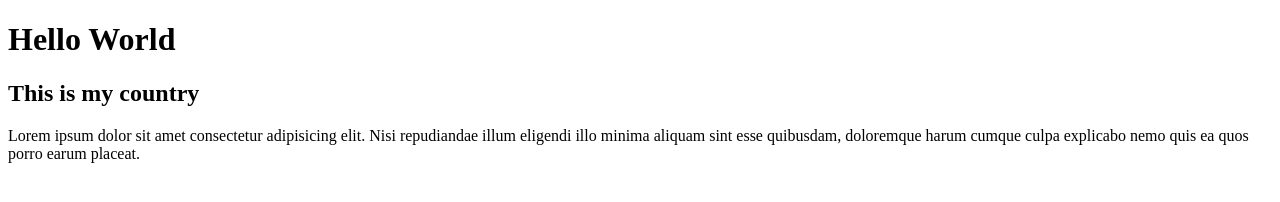
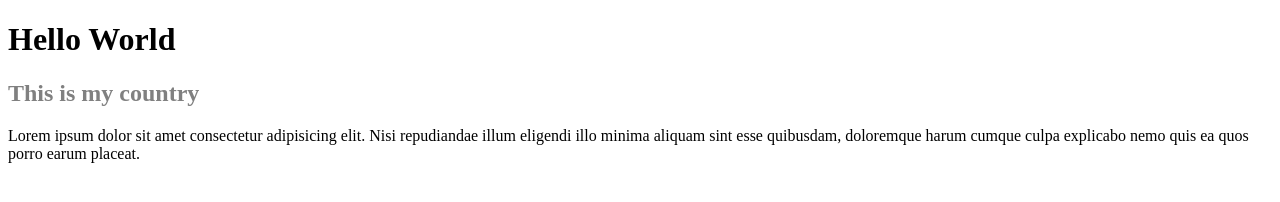
Before and after one commit to mukhtarillaharsyad/collaboration, a plain HTML site: page index.html in a window 1280 px wide. Drawn offline with Linux system fonts and the light colour scheme.

Commit message:
mengubah warna h2

```diff
--- a/index.html
+++ b/index.html
@@ -7,7 +7,7 @@
 </head>
 <body>
     <h1>Hello World</h1>
-    <h2>This is my country</h2>
+    <h2 style="color: grey;">This is my country</h2>
     <p>Lorem ipsum dolor sit amet consectetur adipisicing elit. Nisi repudiandae illum eligendi illo minima aliquam sint esse quibusdam, doloremque harum cumque culpa explicabo nemo quis ea quos porro earum placeat.</p>
 </body>
 </html>
```
